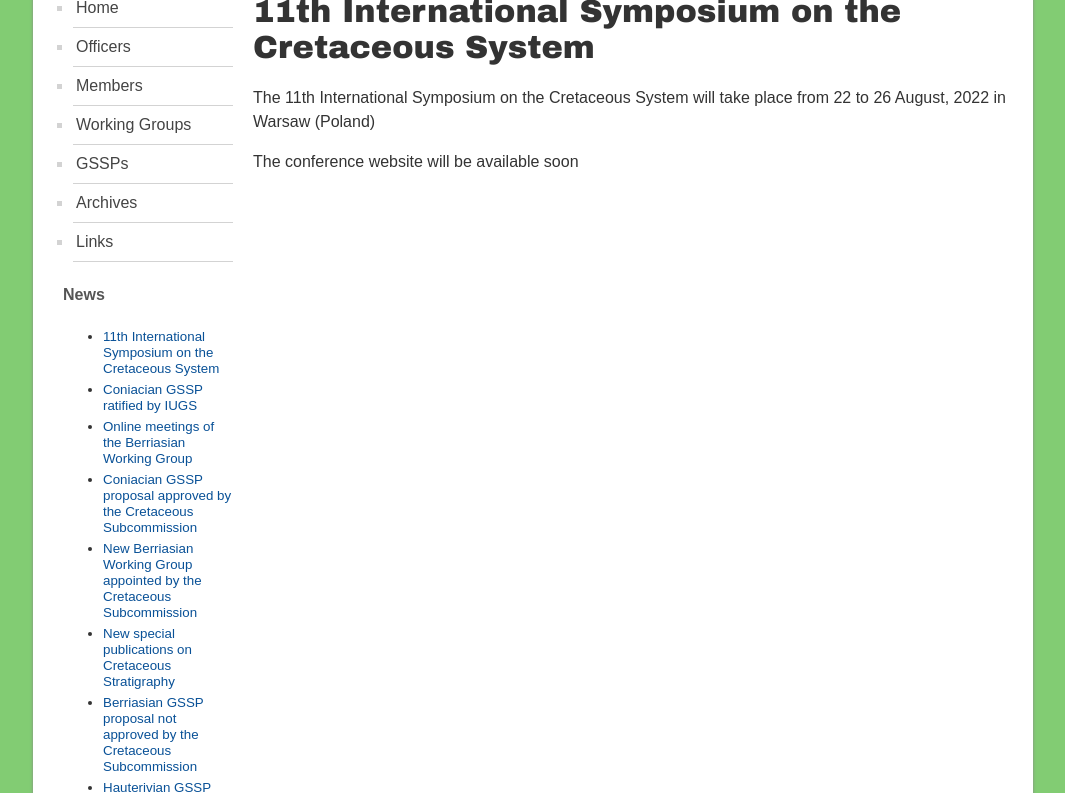
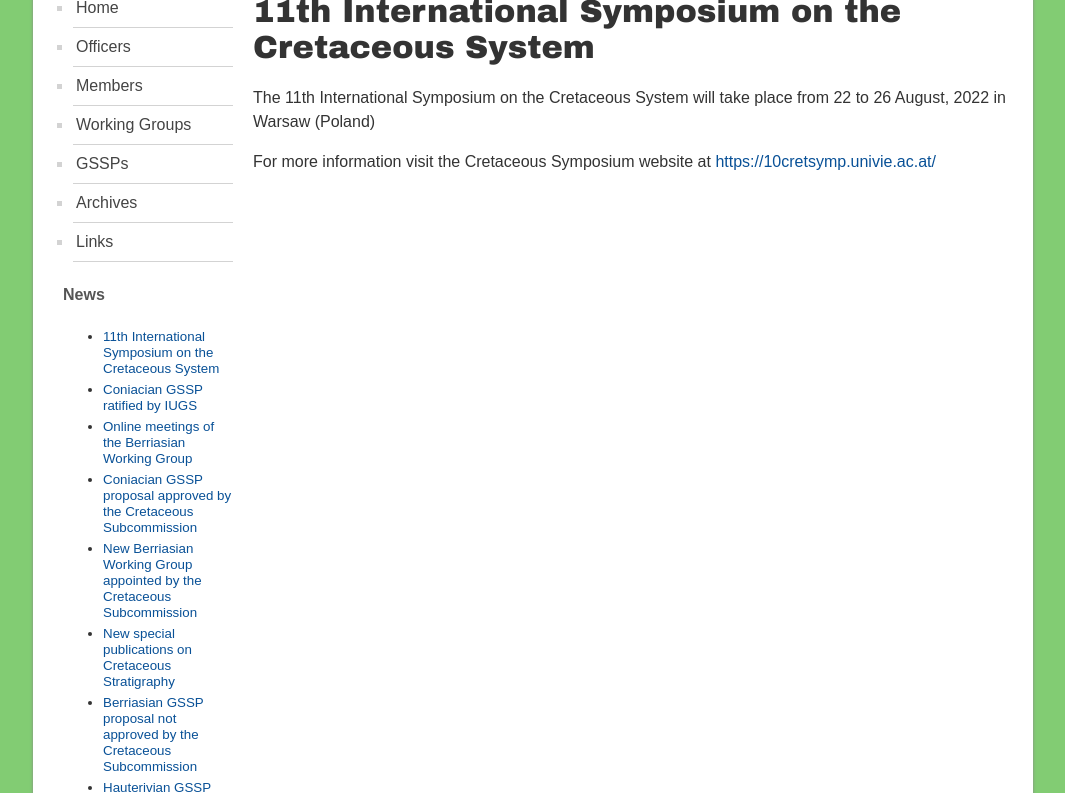
Before and after one commit to i-c-stratigraphy/subcommission-cretaceous, a Jekyll site: the page built from pages/news/11-symposium.md, in a window 1280 px wide and 900 px high, scrolled down 324 px, cut to the strip 107-900 px from the top of the window. Shown: the whole strip, without its empty margins (107-1172 px from the left). Built offline with Jekyll 4.4.1, drawn with Linux system fonts in a browser that asks for light colours.

Commit message:
Update 11-symposium.md

```diff
--- a/pages/news/11-symposium.md
+++ b/pages/news/11-symposium.md
@@ -7,4 +7,4 @@ permalink: /news/11-symposium
 
 The 11th International Symposium on the Cretaceous System will take place from 22 to 26 August, 2022 in Warsaw (Poland)
 
-The conference website will be available soon
+For more information visit the Cretaceous Symposium website at <https://10cretsymp.univie.ac.at/>
```
